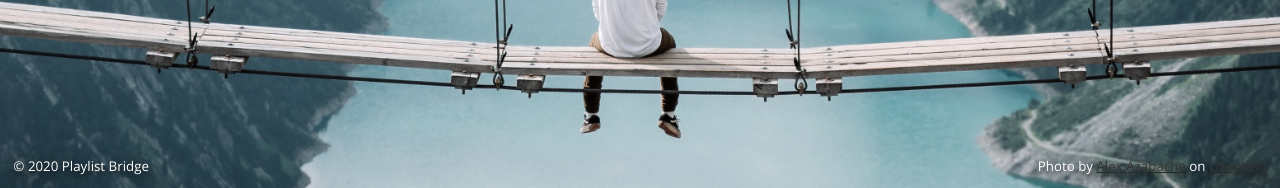
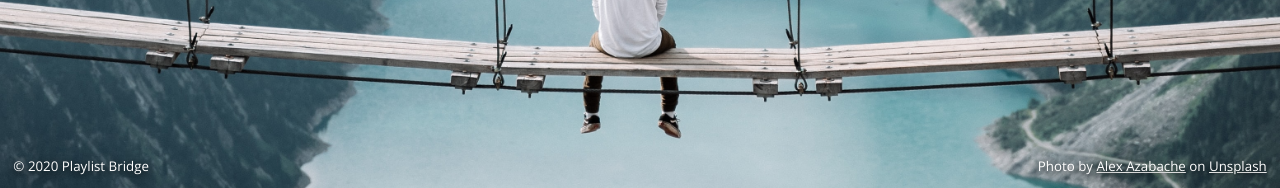
Before and after one commit to ethanratnofsky/Playlist-Bridge, a Flask app: page / in a window 1280 px wide. Shown: the part 612-800 px from the top of the page. Run offline with Flask 2, Linux system fonts and the light colour scheme.

Commit message:
changed link color to secondary-color on footer

```diff
--- a/static/css/base.css
+++ b/static/css/base.css
@@ -28,7 +28,7 @@ footer p {
 }
 
 footer p a {
-    color: var(--primary-color);
+    color: var(--secondary-color);
 }
 
 footer #copyright {
```
